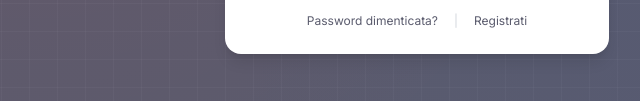
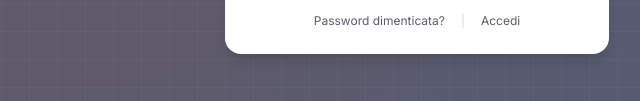
Before and after one commit to Rene9267/Gundam-TCG-Database, a plain HTML site: page index.html in a window 1280 px wide. Both pictures are taken after a click on the button "Registrati". Shown: the part 557-658 px from the top of the page, 223-863 px from the left. Drawn offline with nearby package versions, Linux system fonts and the light colour scheme.

Commit message:
fix: toggle link in register mode + mini shimmer on mode switch

```diff
--- a/app.js
+++ b/app.js
@@ -827,16 +827,30 @@ function showAuthed() {
 
 let authMode = 'login'; // 'login' | 'register'
 
+function miniShimmer() {
+  const overlay = document.getElementById('transition-overlay');
+  overlay.classList.remove('opacity-0');
+  overlay.classList.add('opacity-100');
+  setTimeout(() => {
+    overlay.classList.add('opacity-0');
+    overlay.classList.remove('opacity-100');
+  }, 250);
+}
+
 function switchToRegister() {
   authMode = 'register';
   document.getElementById('auth-submit-text').textContent = 'Registrati';
   document.getElementById('auth-nickname').classList.remove('hidden');
+  document.getElementById('auth-toggle-link').textContent = 'Accedi';
+  miniShimmer();
 }
 
 function switchToLogin() {
   authMode = 'login';
   document.getElementById('auth-submit-text').textContent = 'Accedi';
   document.getElementById('auth-nickname').classList.add('hidden');
+  document.getElementById('auth-toggle-link').textContent = 'Registrati';
+  miniShimmer();
 }
 
 function showToast(msg, isError = true) {
@@ -950,9 +964,9 @@ document.addEventListener('DOMContentLoaded', () => {
 
   // Auth links
   document.getElementById('auth-forgot').addEventListener('click', handleForgotPassword);
-  document.getElementById('auth-register-link').addEventListener('click', () => {
-    switchToRegister();
-    document.getElementById('auth-submit-text').textContent = 'Registrati';
+  document.getElementById('auth-toggle-link').addEventListener('click', () => {
+    if (authMode === 'login') switchToRegister();
+    else switchToLogin();
   });
 
   // Auth logout
--- a/index.html
+++ b/index.html
@@ -71,7 +71,7 @@
         <div class="flex items-center justify-center gap-4 mt-4">
           <button id="auth-forgot" class="text-xs text-[#5a5b6d] hover:text-[#2c52b3] transition font-medium">Password dimenticata?</button>
           <span class="text-[#d1d5db] text-xs">|</span>
-          <button id="auth-register-link" class="text-xs text-[#5a5b6d] hover:text-[#2c52b3] transition font-medium">Registrati</button>
+          <button id="auth-toggle-link" class="text-xs text-[#5a5b6d] hover:text-[#2c52b3] transition font-medium">Registrati</button>
         </div>
       </div>
 
```
